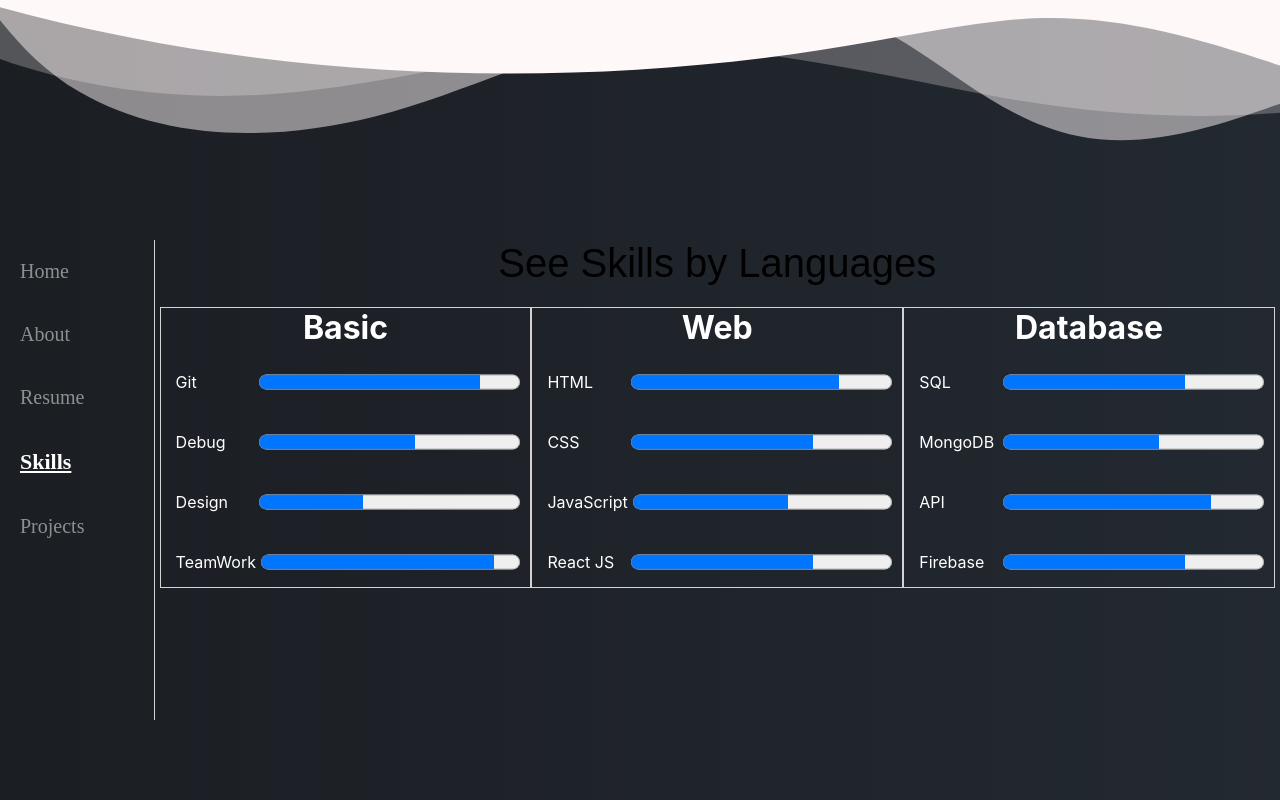
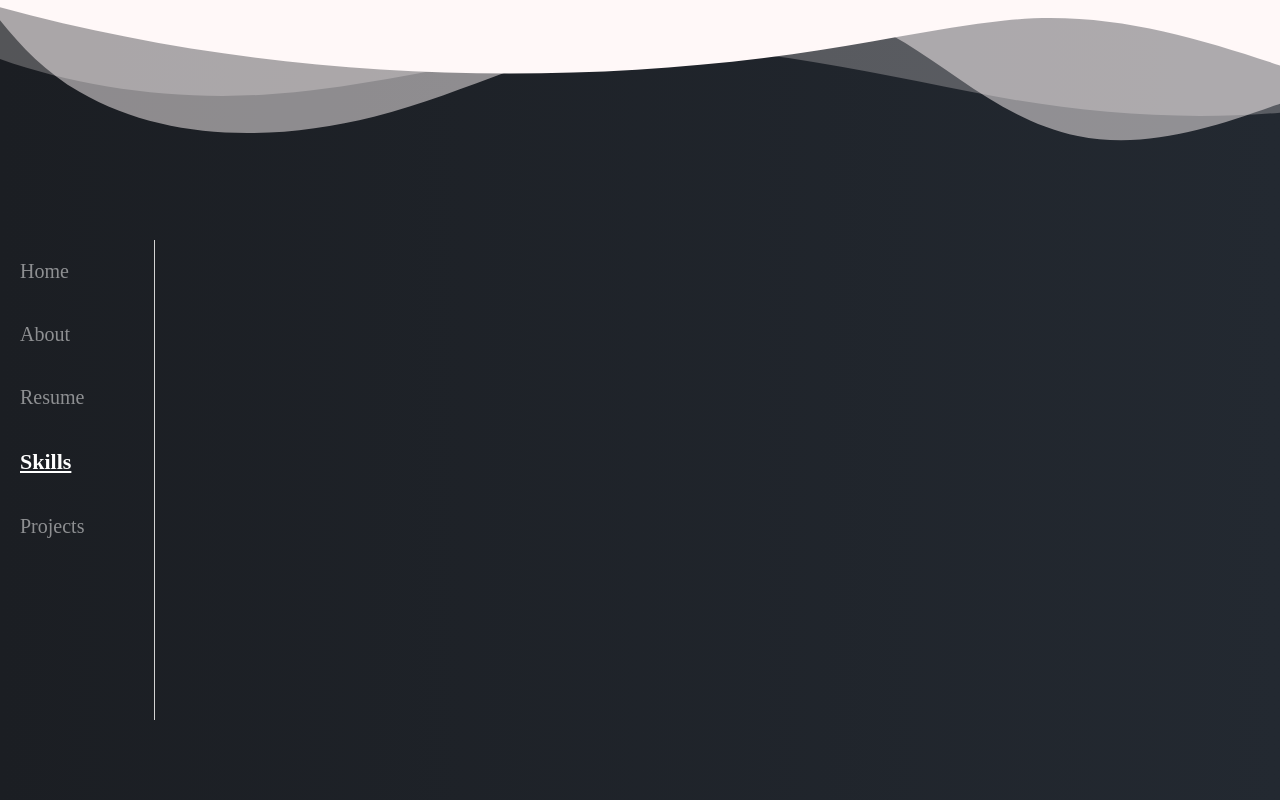
Before and after one commit to antonicarol/AntoniCarolWeb, a React (Create React App) app: page /skills in a window 1280 px wide. Built offline with nearby package versions, Linux system fonts and the light colour scheme.

Commit message:
remodelation of skills page, no more progress bars!

```diff
--- a/package.json
+++ b/package.json
@@ -3,8 +3,11 @@
   "version": "0.1.0",
   "private": true,
   "dependencies": {
+    "@iconify/icons-ant-design": "^1.0.8",
     "@iconify/icons-bx": "^1.0.3",
     "@iconify/icons-entypo-social": "^1.0.5",
+    "@iconify/icons-logos": "^1.0.12",
+    "@iconify/icons-vscode-icons": "^1.0.2",
     "@iconify/react": "^1.1.3",
     "@material-ui/core": "^4.11.0",
     "@material-ui/icons": "^4.9.1",
--- a/src/App.js
+++ b/src/App.js
@@ -14,6 +14,7 @@ import useLocationCustom from "./hooks/useLocationCustom";
 
 function App() {
   const location = useLocationCustom(useLocation());
+  console.log(location);
   return (
     <div className="app">
       <Background />
@@ -23,7 +24,7 @@ function App() {
 
         <div className="app__body">
           <AnimatePresence>
-            <Switch location={location?.data} key={location.key}>
+            <Switch location={location?.data} key={location?.data?.key}>
               <Route path="/about">
                 <About />
               </Route>
--- a/src/pages/Skills.js
+++ b/src/pages/Skills.js
@@ -2,6 +2,14 @@ import React from "react";
 import "./css/Skills.css";
 import { motion } from "framer-motion";
 import { pageAppearFromRight } from "../animations/variants";
+import { Icon } from "@iconify/react";
+import fileTypeHtml from "@iconify/icons-vscode-icons/file-type-html";
+import javascriptIcon from "@iconify/icons-logos/javascript";
+import fileTypeCss from "@iconify/icons-vscode-icons/file-type-css";
+import javaIcon from "@iconify/icons-logos/java";
+import pythonIcon from "@iconify/icons-logos/python";
+import consoleSqlOutlined from "@iconify/icons-ant-design/console-sql-outlined";
+import cSharp from "@iconify/icons-logos/c-sharp";
 
 function Skills() {
   return (
@@ -13,80 +21,12 @@ function Skills() {
       exit="exit"
       className="skills"
     >
-      <center>
-        <button>See Skills by Languages</button>
-      </center>
-      <div className="skills__content">
-        <div className="skills__basic">
-          <div className="skills__basic__title">
-            <h1>Basic</h1>
-          </div>
-          <div className="skills__basic__body">
-            <div className="skills__basic__item">
-              <p>Git</p>
-              <progress value={85} max={100} />
-            </div>
-            <div className="skills__basic__item">
-              <p>Debug</p>
-              <progress value={60} max={100} />
-            </div>
-            <div className="skills__basic__item">
-              <p>Design</p>
-              <progress value={40} max={100} />
-            </div>
-            <div className="skills__basic__item">
-              <p>TeamWork</p>
-              <progress value={90} max={100} />
-            </div>
-          </div>
-        </div>
-        <div className="skills__web">
-          <div className="skills__web__title">
-            <h1>Web</h1>
-          </div>
-          <div className="skills__web__body">
-            <div className="skills__web__item">
-              <p>HTML</p>
-              <progress value={80} max={100} />
-            </div>
-            <div className="skills__web__item">
-              <p>CSS</p>
-              <progress value={70} max={100} />
-            </div>
-            <div className="skills__web__item">
-              <p>JavaScript</p>
-              <progress value={60} max={100} />
-            </div>
-            <div className="skills__web__item">
-              <p>React JS</p>
-              <progress value={70} max={100} />
-            </div>
-          </div>
-        </div>
-        <div className="skills__db">
-          <div className="skills__db__title">
-            <h1>Database</h1>
-          </div>
-          <div className="skills__db__body">
-            <div className="skills__db__item">
-              <p>SQL</p>
-              <progress value={70} max={100} />
-            </div>
-            <div className="skills__db__item">
-              <p>MongoDB</p>
-              <progress value={60} max={100} />
-            </div>
-            <div className="skills__db__item">
-              <p>API</p>
-              <progress value={80} max={100} />
-            </div>
-            <div className="skills__db__item">
-              <p>Firebase</p>
-              <progress value={70} max={100} />
-            </div>
-          </div>
-        </div>
-      </div>
+      {/* ROW FOR THE LANGUAGES I KNOW:
+       - 2 COLUMNS :
+              - ADVANCED LANGUAGES: HTML; CSS; JAVASCRIPT; JAVA;
+              -INTERMEDIATE LAGUNAGES PYTHON; SQL ; C ; ... */}
+
+      {/** ROW FOR THE GENERAL SKILLS IN CODINFG AND SOFTWARE */}
     </motion.div>
   );
 }
```
Also changed, not shown: 1 other file (tests, documents, lock files or other folders).
